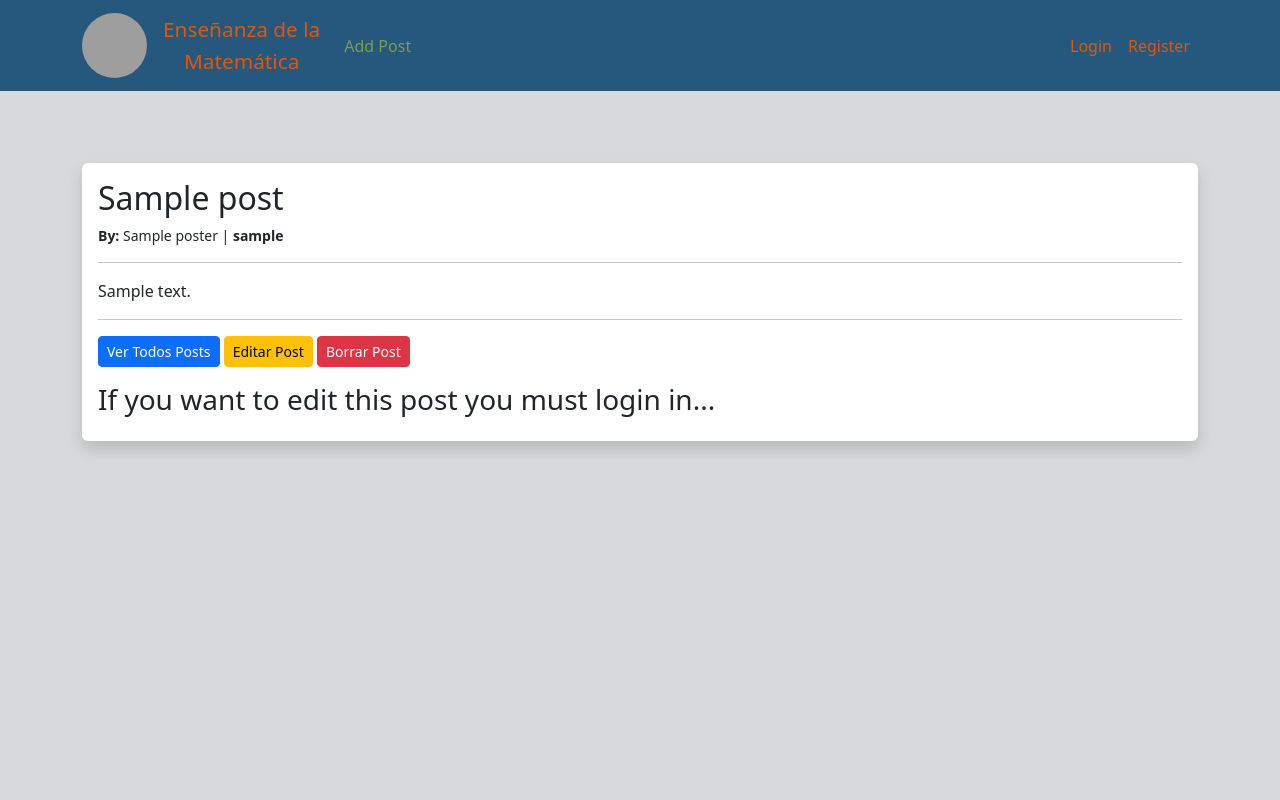
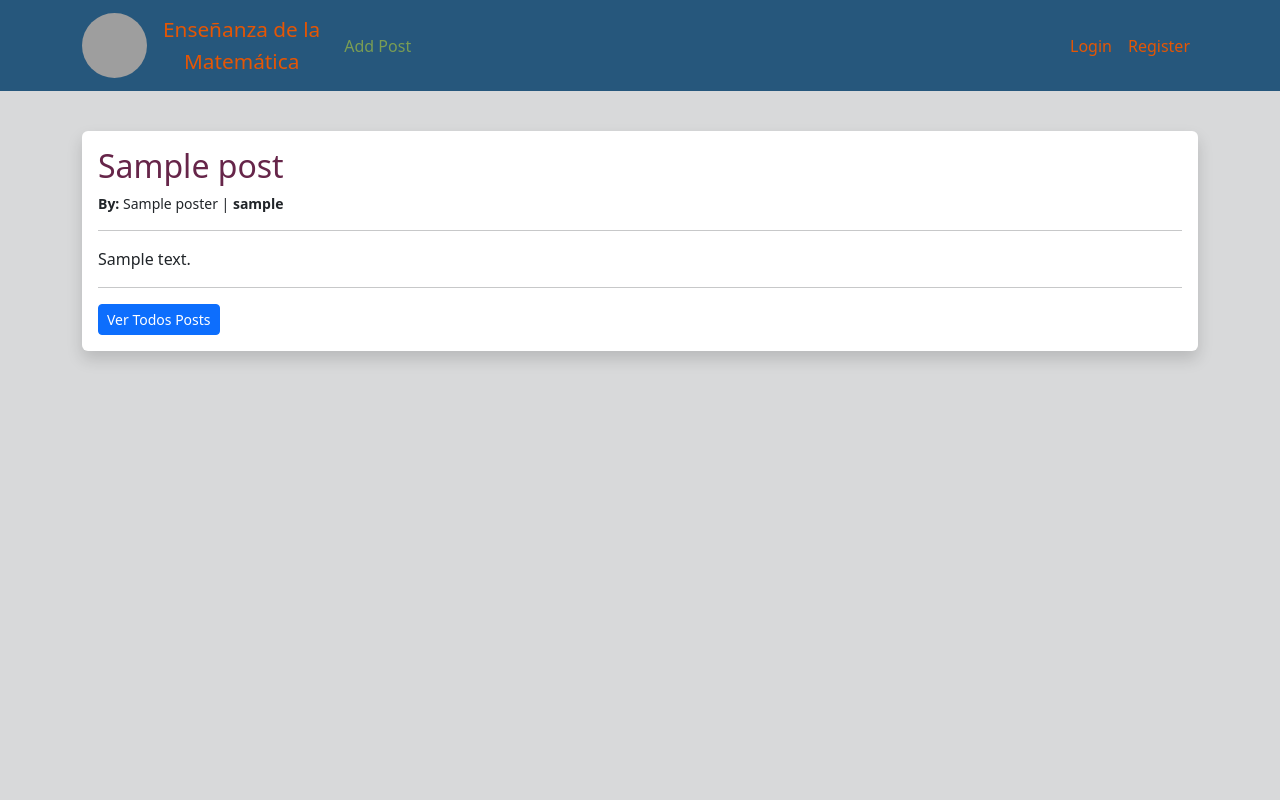
Before and after one commit to migo8591/blog_teaching_math, a Python web app: template app/public/templates/public/post.html in a window 1280 px wide. Run offline with Jinja, Linux system fonts and the light colour scheme; the template is opened without the code that fills it: most values are stand-ins (such as "Sample title", 1, 10 or a date in 2020); grey boxes are pictures that could not be loaded.

Commit message:
Working in the view post

```diff
--- a/app/auth/templates/auth/dashboard.html
+++ b/app/auth/templates/auth/dashboard.html
@@ -1,6 +1,9 @@
 {% extends 'base.html' %}
 {% block meta %}{% endblock %}
 {% block title %} Perfil {{current_user.username}} {% endblock %}
+{% block css %}
+<link rel="stylesheet" href="{{url_for('static', filename='css/auth.css')}}">
+{% endblock %}
 {% include 'navbar.html' %}
 {% block content %}
 <h1 class="titleMain"> Usuario: <span style="color:var(--color-itemNavbarII);">{{current_user.username}}</span></h1>
--- a/app/public/templates/public/index.html
+++ b/app/public/templates/public/index.html
@@ -2,10 +2,10 @@
 
 {% block title %} Home {% endblock %}
 
-{% include 'navbar.html' %}
 {% block css %}
 <link rel="stylesheet" href="{{url_for('static', filename='css/public.css')}}">
 {% endblock %}
+{% include 'navbar.html' %}
 
 {% block content %}
 <br>
--- a/app/public/templates/public/post.html
+++ b/app/public/templates/public/post.html
@@ -1,6 +1,9 @@
 {% extends 'base.html' %}
+{% block title %} Post {% endblock %}
+{% block css %}
+<link rel="stylesheet" href="{{url_for('static', filename='css/public.css')}}">
+{% endblock %}
 {% include 'navbar.html' %}
-{% block title %} Post {% endblock %}
 {% block content %}
 <br>
 {% for message in get_flashed_messages() %}
@@ -9,8 +12,8 @@
     <strong>{{ message }} </strong>
   </div>
 {% endfor %}
-<div class="shadow p-3 mx-auto mt-5 bg-body rounded">
-    <h2>{{ post.title}}</h2>
+<div class="shadow p-3 mx-auto mt-3 mb-3 bg-body rounded">
+    <h2 class="tituloPost">{{ post.title}}</h2>
     <small><b>By: </b>{{post.poster.name}} | <b>{{ post.slug}} </b></small>
     <br>
     <hr>
@@ -18,10 +21,12 @@
     <hr>
     <div>
         <a href="{{url_for('public.index')}}" class="btn btn-primary btn-sm">Ver Todos Posts</a>
-        <a href="{{url_for('public.editPost', id=post.id)}}" class="btn btn-warning btn-sm">Editar Post</a>
-        <a type="button" class="btn btn-danger btn-sm" data-bs-toggle="modal" data-bs-target="#exampleModal">
-            Borrar Post
-        </a>
+        {% if current_user.is_authenticated %}
+          {% if post.poster_id == current_user.id %}
+          <a href="{{url_for('public.editPost', id=post.id)}}" class="btn btn-warning btn-sm">Editar Post</a>
+          <a type="button" class="btn btn-danger btn-sm" data-bs-toggle="modal" data-bs-target="#exampleModal">
+              Borrar Post
+          </a>
           <!-- Modal -->
           <div class="modal fade" id="exampleModal" tabindex="-1" aria-labelledby="exampleModalLabel" aria-hidden="true">
             <div class="modal-dialog">
@@ -36,8 +41,10 @@
               </div>
             </div>
           </div>
-          <h3 class="mt-3">If you want to edit this post you must login in...</h3>
+          {%else%}
+          <span class="notePost">You can't edit neiter delete this post, because don't belong you.</span>
+          {% endif %}
+        {% endif %}
     </div>
 </div>
-
 {% endblock %}
--- /dev/null
+++ b/app/static/css/auth.css
@@ -0,0 +1,5 @@
+.titleMain{
+    color: var(--color-tituloPrincipal);
+    margin: 20px 0px;
+    text-align: center;
+}
--- a/app/static/css/base.css
+++ b/app/static/css/base.css
@@ -22,6 +22,10 @@ body{
     color:var(--color-itemNavbarI);
     font-weight: 500;
 }
+
+#profile:hover{
+    color:palevioletred;
+}
 #imageLoco{
     width: 65px;
     height: 65px;
@@ -30,12 +34,15 @@ body{
 .myNavbar{
     background-color: var(--color-navbar);
 }
-.titleMain{
-    color:#662549;
-    margin: 20px 0px;
-    text-align: center;
+
+
+#myLink{
+    background: var(--color-itemNavbarIII);
+    width: 100%;
+    height: 3px;
+    margin-top: 0.01rem;
+
 }
-
 
 
 #responsive{
--- a/app/static/css/custom.css
+++ b/app/static/css/custom.css
@@ -2,7 +2,8 @@
     --color-body:#D8D9DA;
     --color-navbar:#26577C;
     --color-contenedor:#B4B4B3;
-    --color-itemNavbarI:#E55604;
+    --color-tituloPrincipal: #662549;
+    --color-itemNavbarI: #E55604;
     --color-itemNavbarII:#7A9D54;
     --color-itemNavbarIII:#23b7cab4;
 
--- a/app/static/css/public.css
+++ b/app/static/css/public.css
@@ -12,3 +12,17 @@
 	grid-template-columns: repeat(4, 1fr);
 	gap: 40px;
 }
+.titleMain{
+    color: var(--color-tituloPrincipal);
+    margin: 20px 0px;
+    text-align: center;
+}
+.tituloPost{
+	color: var(--color-tituloPrincipal)
+}
+.notePost{
+	margin-top: 1.1rem;
+	color: var(--color-itemNavbarII);
+	font-weight: 700;
+	text-align: center;
+}
--- a/app/templates/navbar.html
+++ b/app/templates/navbar.html
@@ -17,8 +17,11 @@
           </ul>
           <ul class="navbar-nav ms-auto">
             {% if current_user.is_authenticated %}
-            <li class="nav-item">
-              <a class="nav-link li_NavbarIV" href="{{url_for('auth.dashboard')}}">Usuario: <span class="li_NavbarIII">{{user.username}}</span></a>
+            <li   class="nav-item">
+              <a class="nav-link li_NavbarIV" href="{{url_for('auth.dashboard')}}">Usuario: <span id="user" class="link li_NavbarII">{{user.username}}</span>
+
+                <div id="myLink"></div>
+              </a>
             </li>
             <li class="nav-item active">
               <a class="nav-link li_NavbarIV" href="{{url_for('auth.logout')}}">Logout</a>
```
